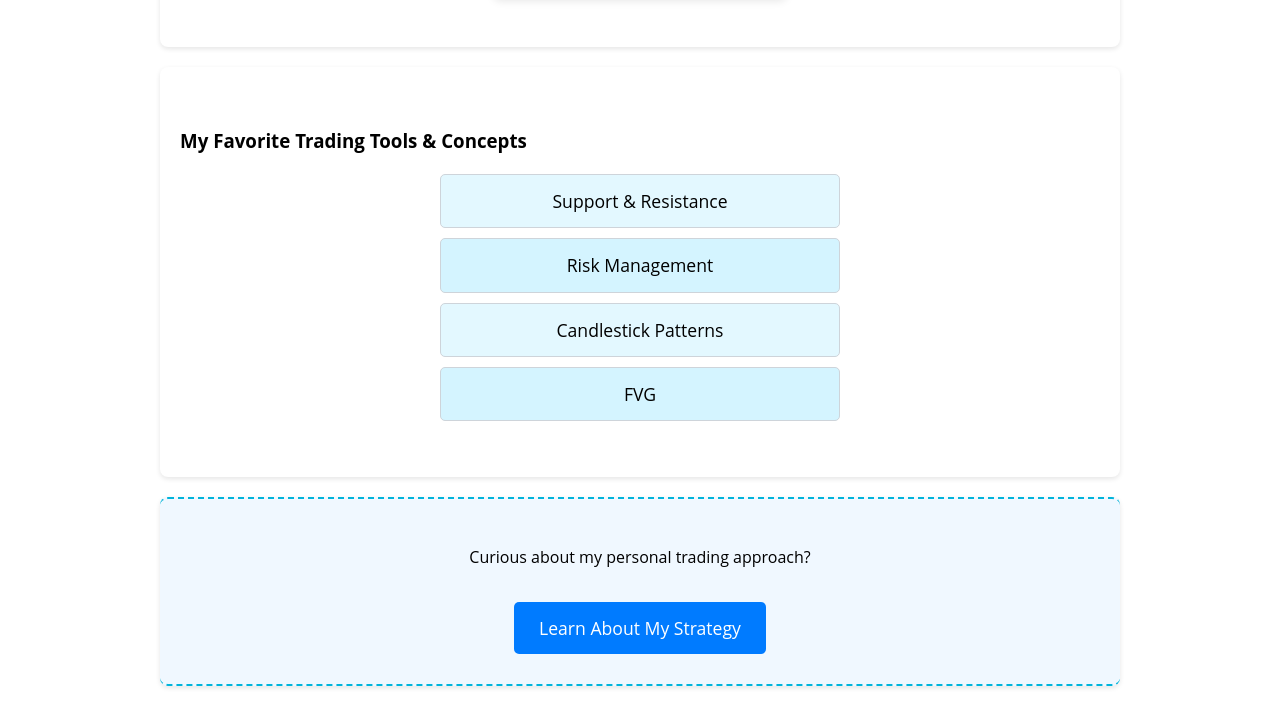
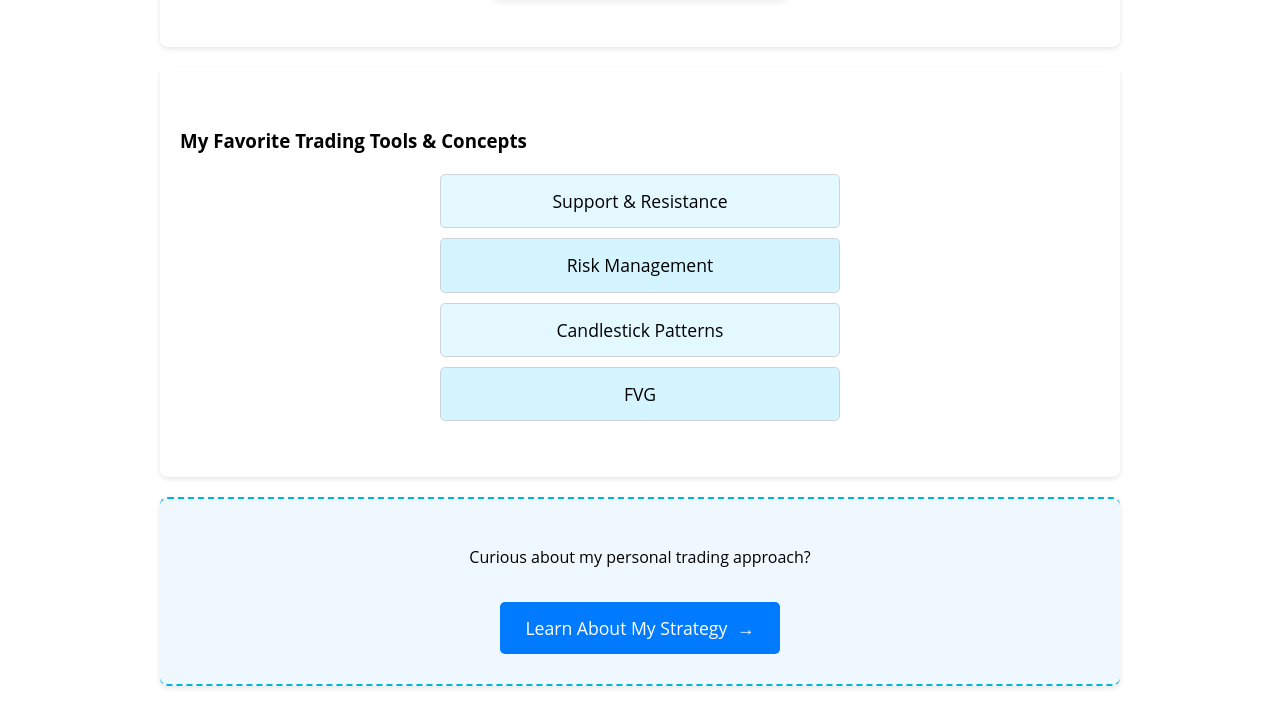
Before and after one commit to ezu-man-01/what-i-love-project, a plain HTML site: page index.html in a window 1280 px wide. Shown: the part 1215-1918 px from the top of the page. Drawn offline with Linux system fonts and the light colour scheme.

Commit message:
added an arrow to my index.css

```diff
--- a/styles/index.css
+++ b/styles/index.css
@@ -170,3 +170,14 @@ section h2 {
     background: #0056b3;
     transform: translateY(-3px);
 }
+
+/* add an arrow */
+.cta-link::after {
+  content: ' →';
+  margin-left: 5px;
+  transition: margin-left 0.3s ease;
+}
+
+.cta-link:hover::after {
+  margin-left: 10px;
+}
```
